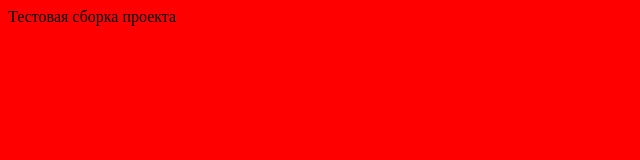
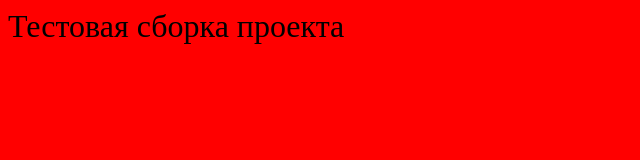
Before and after one commit to vitaliy-b-s/COVID, a website built with webpack: page src/index.html in a window 1280 px wide. Shown: the whole page, without its empty margins (0-640 px from the left). Built offline with nearby package versions, Linux system fonts and the light colour scheme.

Commit message:
test dev branch

```diff
--- a/src/assets/scss.scss
+++ b/src/assets/scss.scss
@@ -1,3 +1,7 @@
 body {
     background-color: red;
 }
+
+.test {
+    font-size: 2rem;
+}
```
